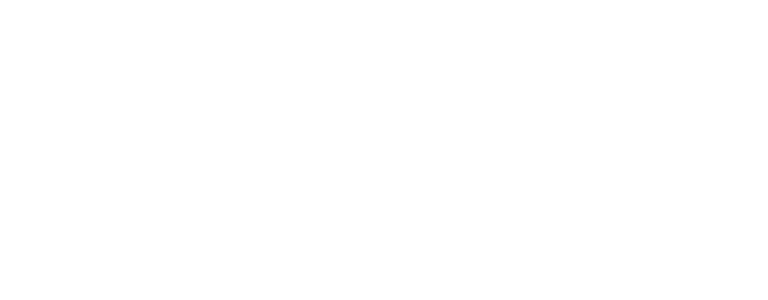
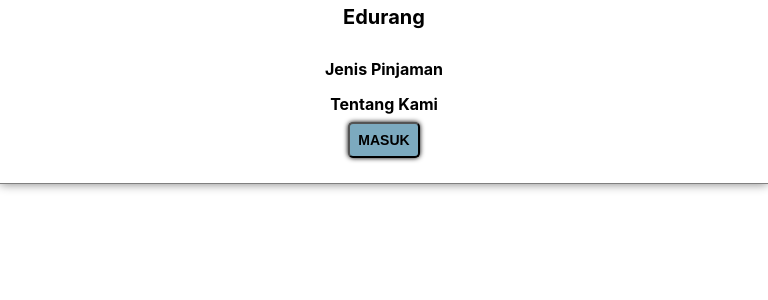
Before and after one commit to thomas-fm/hackbiz-metagross, a React (Vite) app: page / in a window 768 px wide. Shown: the top 300 px of the page. Built offline with nearby package versions, Linux system fonts and the light colour scheme.

Commit message:
add css for navbar

```diff
--- a/src/index.css
+++ b/src/index.css
@@ -1,13 +1,209 @@
-body {
-  margin: 0;
-  font-family: -apple-system, BlinkMacSystemFont, 'Segoe UI', 'Roboto', 'Oxygen',
-    'Ubuntu', 'Cantarell', 'Fira Sans', 'Droid Sans', 'Helvetica Neue',
-    sans-serif;
-  -webkit-font-smoothing: antialiased;
-  -moz-osx-font-smoothing: grayscale;
+* {
+    padding: 0;
+    box-sizing: border-box;
 }
 
+body {
+    margin: 0;
+    font-family: -apple-system, BlinkMacSystemFont, 'Segoe UI', 'Roboto',
+        'Oxygen', 'Ubuntu', 'Cantarell', 'Fira Sans', 'Droid Sans',
+        'Helvetica Neue', sans-serif;
+    -webkit-font-smoothing: antialiased;
+    -moz-osx-font-smoothing: grayscale;
+    display: block;
+}
 code {
-  font-family: source-code-pro, Menlo, Monaco, Consolas, 'Courier New',
-    monospace;
+    font-family: source-code-pro, Menlo, Monaco, Consolas, 'Courier New',
+        monospace;
 }
+
+/* ======================= CSS FOR NAVBAR ========================= */
+div {
+    display: block;
+}
+header {
+    width: 100%;
+    position: fixed;
+    display: flex;
+    justify-content: space-around;
+    top: 0;
+    align-items: center;
+    padding: 0px 0px;
+    min-height: 75px;
+    border-bottom: 1px solid grey;
+    box-shadow: 0px 0px 10px grey;
+    background-color: white;
+    text-align: center;
+}
+@media (max-width: 800px) {
+    header {
+        flex-wrap: wrap;
+        background-color: white;
+        position: relative;
+        text-align: center;
+    }
+}
+#page-wrapper {
+    position: relative;
+    background-color: white;
+}
+#logo {
+    width: 60vw;
+    position: relative;
+    background-color: white;
+}
+#title {
+    margin-left: -500px;
+    color: black;
+    font-weight: bold;
+    font-size: 20px;
+    background-color: white;
+}
+#header-img {
+    width: 100%;
+    height: 100%;
+    max-width: 80px;
+    display: flex;
+    margin: auto;
+    justify-content: center;
+    text-align: center;
+}
+#nav-bar {
+    font-weight: bold;
+    text-transform: capitalize;
+    background-color: white;
+}
+nav {
+    display: block;
+    background-color: white;
+}
+ul {
+    display: flex;
+    flex-direction: row;
+    justify-content: space-around;
+    width: 40vw;
+    list-style-type: disc;
+}
+li {
+    list-style-type: none;
+}
+a {
+    text-decoration: none;
+    color: black;
+}
+.drop-content {
+    overflow: auto;
+}
+#beloaner {
+    margin-top: -10px;
+    background-color: #7caabf;
+    padding: 8px;
+    cursor: pointer;
+    text-transform: uppercase;
+    font-weight: bold;
+    border-radius: 5px;
+    box-shadow: 0px 0px 5px black;
+    font-size: 14px;
+}
+#beloaner:hover {
+    text-decoration: none;
+    background-color: cornflowerblue;
+}
+#nav-bar #nav-link:hover {
+    text-decoration: underline;
+    cursor: pointer;
+}
+@media only screen and (max-width: 900px) {
+    header {
+        flex-wrap: wrap;
+        background-color: white;
+        position: relative;
+        text-align: center;
+    }
+    #logo {
+        margin-top: 5px;
+        width: 100%;
+        position: relative;
+        margin-bottom: 20px;
+    }
+    #title {
+        margin-left: 0px;
+        color: black;
+        font-weight: bold;
+        font-size: 20px;
+    }
+    #header-img {
+        margin: auto;
+    }
+    nav {
+        margin-top: 10px;
+        width: 100%;
+        display: flex;
+        flex-direction: column;
+        align-items: center;
+        text-align: center;
+        padding: 0 50px;
+        background-color: white;
+    }
+    nav li {
+        padding-bottom: 15px;
+        background-color: white;
+    }
+    ul {
+        flex-direction: column;
+        margin: auto;
+        margin-bottom: 10px;
+    }
+    #page-wrapper {
+        position: relative;
+        background-color: white;
+    }
+}
+@media only screen and (max-width: 1180px) and (min-width: 700px){
+  header {
+      flex-wrap: wrap;
+      background-color: white;
+      position: relative;
+      align-items: center;
+      text-align: center;
+  }
+  #logo {
+      margin-top: 5px;
+      width: 100%;
+      position: relative;
+      margin-bottom: 20px;
+  }
+  #title {
+    margin-left: 0px;
+    color: black;
+    font-weight: bold;
+    font-size: 20px;
+  }
+  #header-img {
+    margin: auto;
+  }
+  nav {
+    margin-top: 10px;
+    width: 100%;
+    display: flex;
+    flex-direction: column;
+    align-items: center;
+    text-align: center;
+    padding: 0 50px;
+    background-color: white;
+  }
+  nav li {
+    padding-bottom: 15px;
+    background-color: white;
+  }
+  ul {
+    flex-direction: column;
+    margin: auto;
+    margin-bottom: 10px;
+  }
+  #page-wrapper {
+    position: relative;
+    background-color: white;
+  }
+}
+/* ============================================= /*
--- a/src/layouts/Main.jsx
+++ b/src/layouts/Main.jsx
@@ -1,9 +1,11 @@
 import React from 'react'
+import Navbar from './Navbar'
 
 const Main = () => {
     return (
         <>
-        {/*isi disini*/}
+            {/*isi disini*/}
+            <Navbar></Navbar>
         </>
     )
 }
```
